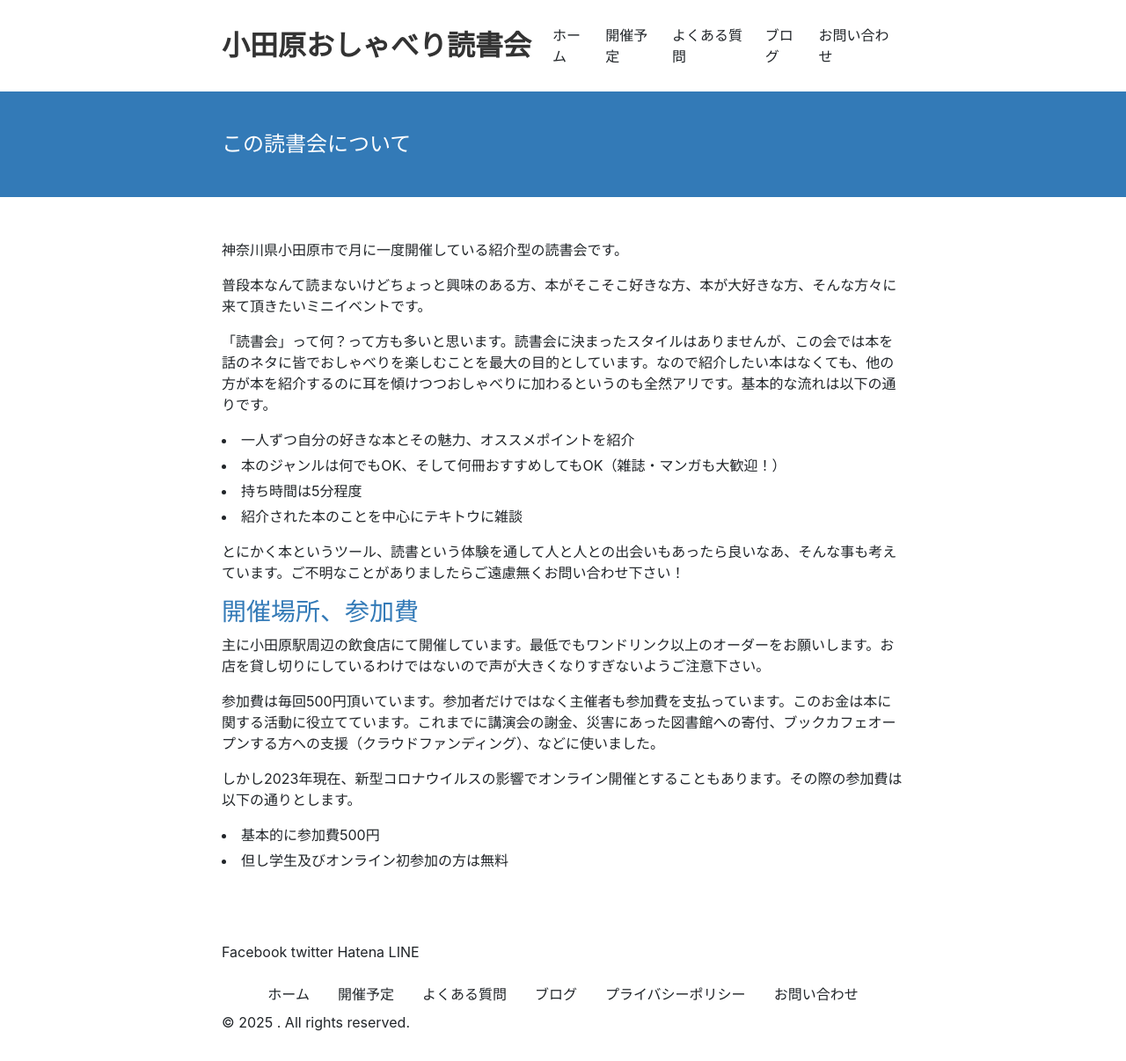
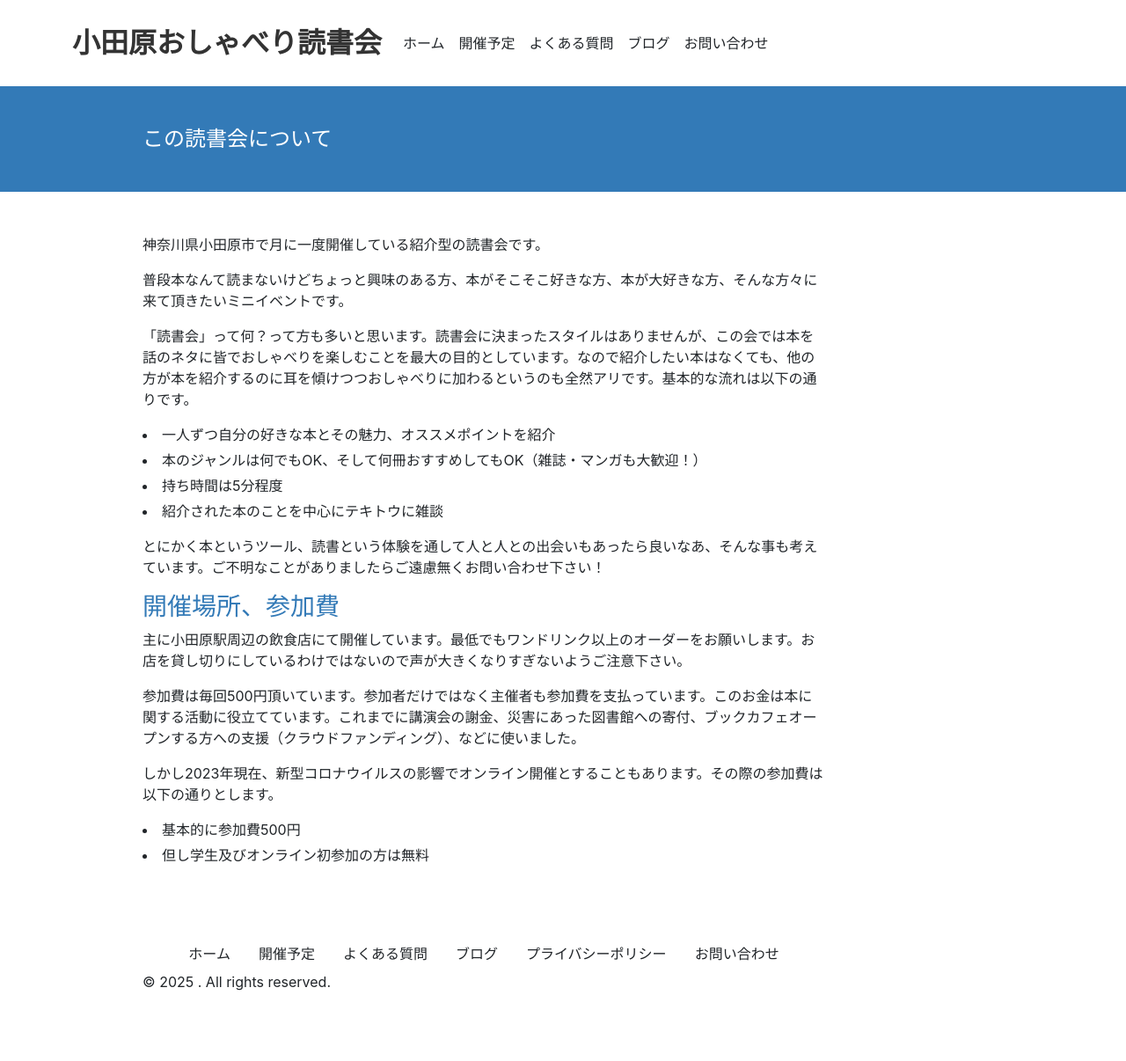
Before and after one commit to TomoyukiKawase/odawara-dokusho-app, a React (Create React App) app: page / in a window 1280 px wide. Shown: the whole page at 88% size. After the commit the page ends 1160 px from the top, so only its background shows below. Built offline with nearby package versions, Linux system fonts and the light colour scheme.

Commit message:
"layout-hero-height"

```diff
--- a/src/App.css
+++ b/src/App.css
@@ -66,7 +66,7 @@ section:nth-of-type(odd) li {
 /* Hero section styles */
 .hero-section {
   background-color: #337ab7; /* Use the desired blue color */
-  height: 80px; /* Adjusted height (20% cut from 100px) */
+  height: 64px; /* Adjusted height (80% of 80px) */
   color: white;
   display: flex;
   align-items: center;
@@ -97,7 +97,8 @@ li {
 
 .content-width {
   max-width: 800px; /* Increased width */
-  margin: 0 auto;
+  margin-left: 150px;
+  margin-right: auto;
 }
 
 /* Footer styles */
--- a/src/App.js
+++ b/src/App.js
@@ -7,7 +7,7 @@ function App() {
   return (
     <div className="App">
       <Navbar bg="white" expand="lg">
-        <Container className="content-width">
+        <Container>
           <Navbar.Brand href="#home" className="text-dark">小田原おしゃべり読書会</Navbar.Brand>
           <Navbar.Toggle aria-controls="basic-navbar-nav" />
           <Navbar.Collapse id="basic-navbar-nav">
@@ -53,7 +53,6 @@ function App() {
 
       <footer className="bg-white py-3">
         <Container className="content-width">
-          <p className="text-dark">Facebook twitter Hatena LINE</p>
           <Nav className="justify-content-center">
             <Nav.Link href="/" className="text-dark">ホーム</Nav.Link>
             <Nav.Link href="/schedule" className="text-dark">開催予定</Nav.Link>
```
